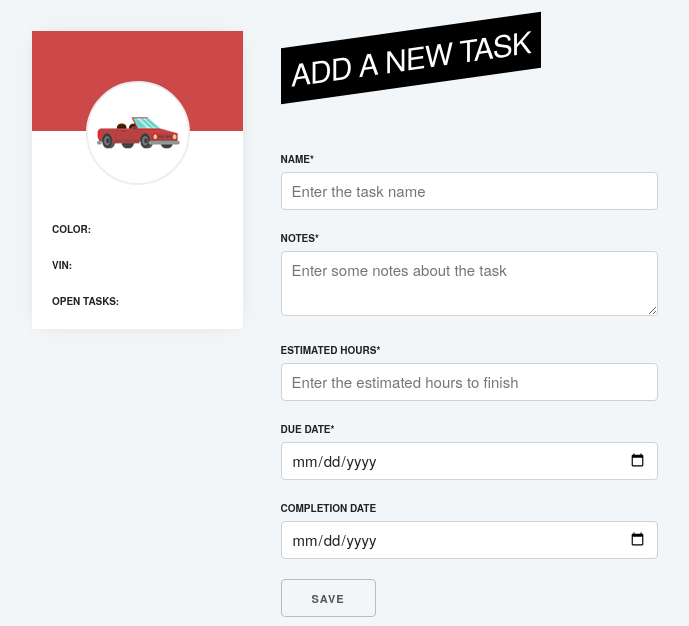
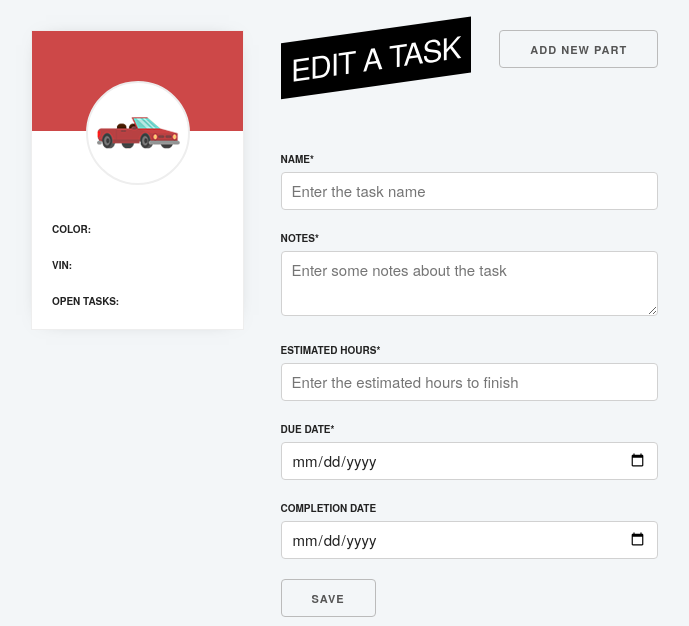
Before and after one commit to kevinbooth/redline, a Django app: template frontend/templates/frontend/edit-task.html in a window 1280 px wide. Shown: the part 141-767 px from the top of the page, without its empty margins (129-818 px from the left). Run offline with Django 3.2, Linux system fonts and the light colour scheme; the template is opened without the code that fills it, so the values that code supplies are empty; the visitor is signed in with stand-in values (Sample User, id 1).

Commit message:
Change edit-task title and add new part button

```diff
--- a/frontend/templates/frontend/edit-task.html
+++ b/frontend/templates/frontend/edit-task.html
@@ -21,7 +21,10 @@
       </div>
     </div>
     <div class="five columns">
-      <h1 class="page__title">Add a New Task</h1>
+      <h1 class="page__title">Edit a Task</h1>
+      <div class="task__button">
+        <a href="/car/{{car.id}}/task/{{task.id}}/new-part" class="button">Add New Part</a>
+      </div>
       <p>{{message}}</p>
       <form method="post" action="/car/{{car.id}}/edit-task/{{task.id}}">
         {% csrf_token %}
```
